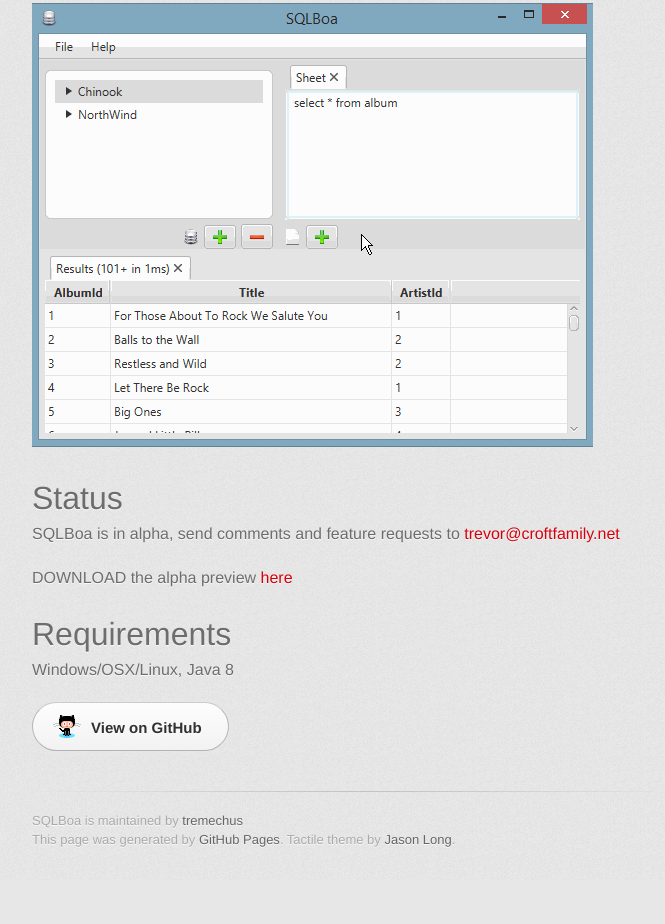
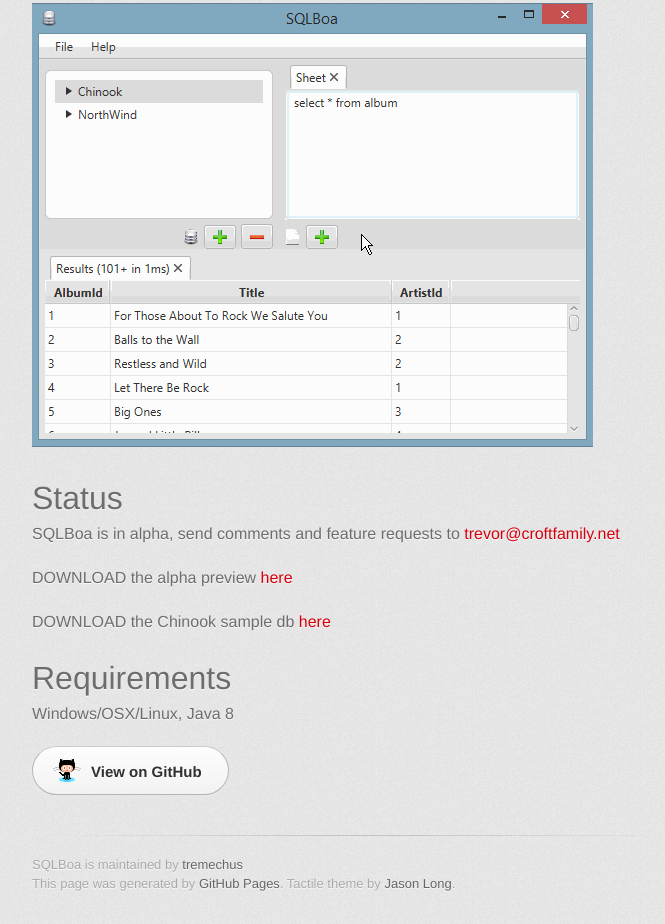
Before and after one commit to tremechus/sqlboa, a plain HTML site: page index.html in a window 1280 px wide. Shown: the part 587-1511 px from the top of the page, without its empty margins (298-963 px from the left). Before the commit the page ends 1467 px from the top, so only its background shows below. Drawn offline with Linux system fonts and the light colour scheme; a web font is replaced by a local one.

Commit message:
sample db

```diff
--- a/index.html
+++ b/index.html
@@ -57,6 +57,10 @@
 DOWNLOAD the alpha preview <a href="download/SQLBoa-0.1.zip">here</a>
 </p>
 
+<p>
+DOWNLOAD the Chinook sample db <a href="http://chinookdatabase.codeplex.com/">here</a>
+<p>
+
 		  <h1>
 <a id="requirements" class="anchor" href="#requirements" aria-hidden="true"><span class="octicon octicon-link"></span></a>Requirements</h1>
 
```
